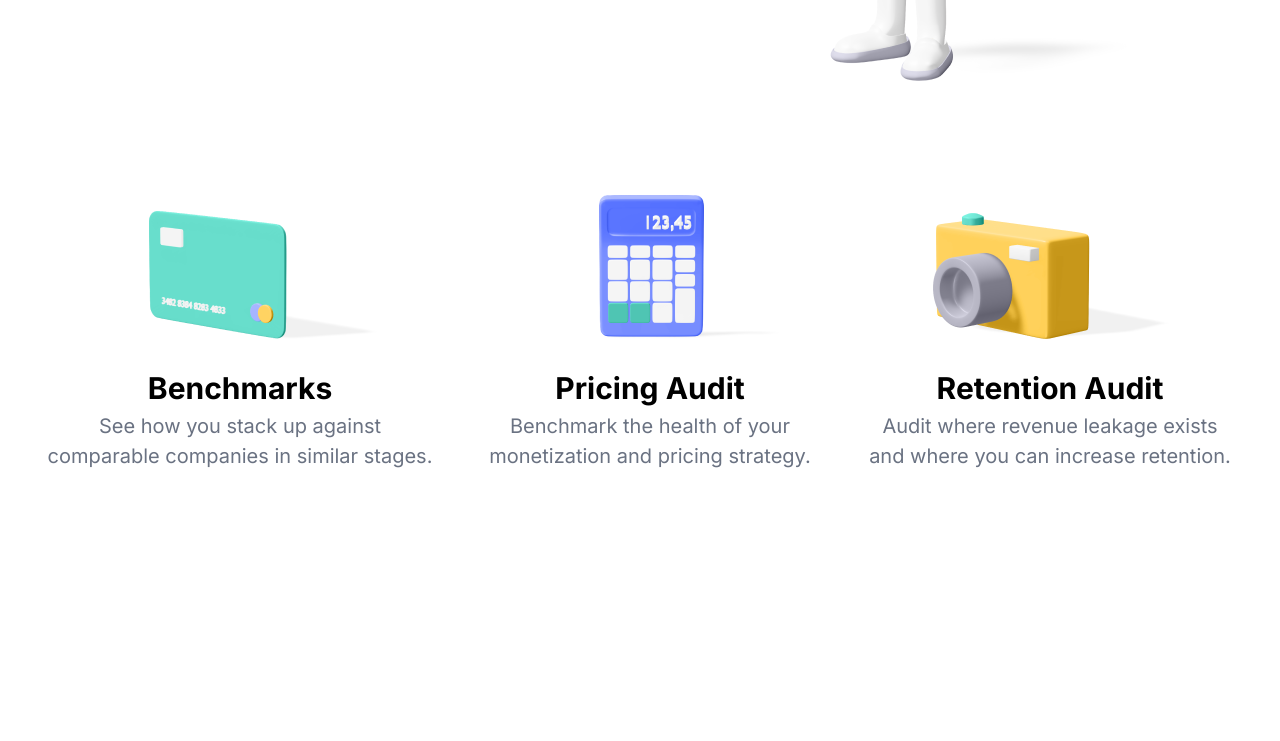
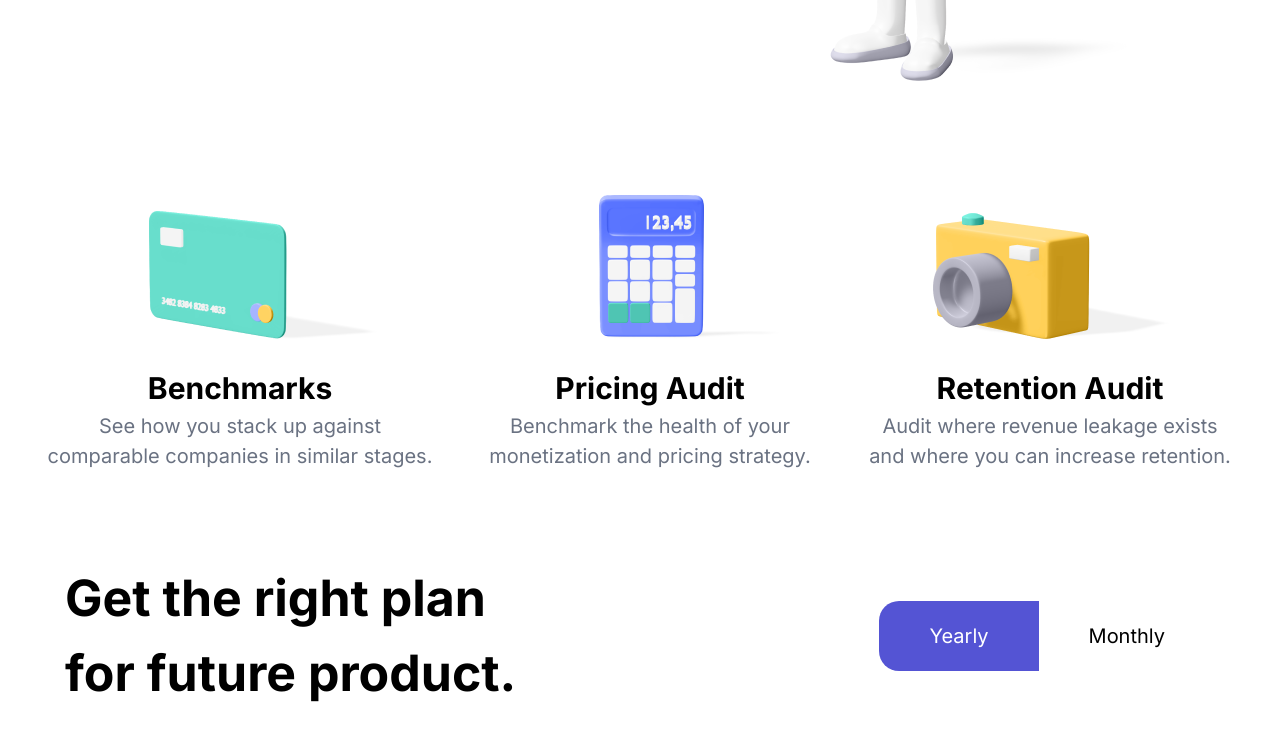
Before and after one commit to dilovar6666/hwtw, a website: page index.html in a window 1280 px wide. Shown: the part 1928-2669 px from the top of the page. Before the commit the page ends 2399 px from the top, so only its background shows below. Drawn offline with Linux system fonts and the light colour scheme.

Commit message:
feat: Add section-6

```diff
--- a/index.html
+++ b/index.html
@@ -83,6 +83,14 @@
             </p>
         </div>
     </section>
+
+    <section class="flex justify-between items-center mt-[90px] px-[50px] max-w-[1250px] m-auto mb-[90px]">
+        <h1 class="text-[50px] font-bold">Get the right plan <br> for future product.</h1>
+        <div class="flex gap-0">
+            <button class="py-[20px] px-[50px] rounded-l-[20px] text-white text-[20px] bg-[#5454D4]">Yearly</button>
+            <button class="py-[20px] px-[50px] rounded-r-[20px] text-black text-[20px] ">Monthly</button>
+        </div>
+    </section>
 </body>
 
 </html>
```
Also changed, not shown: src/output.css.
